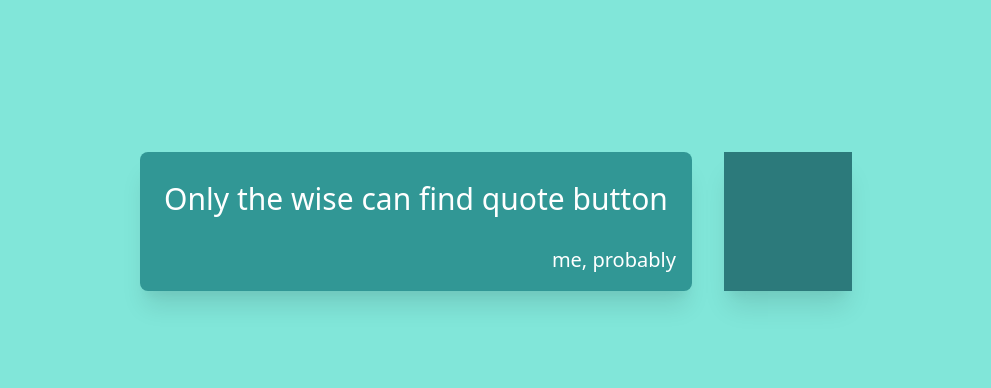
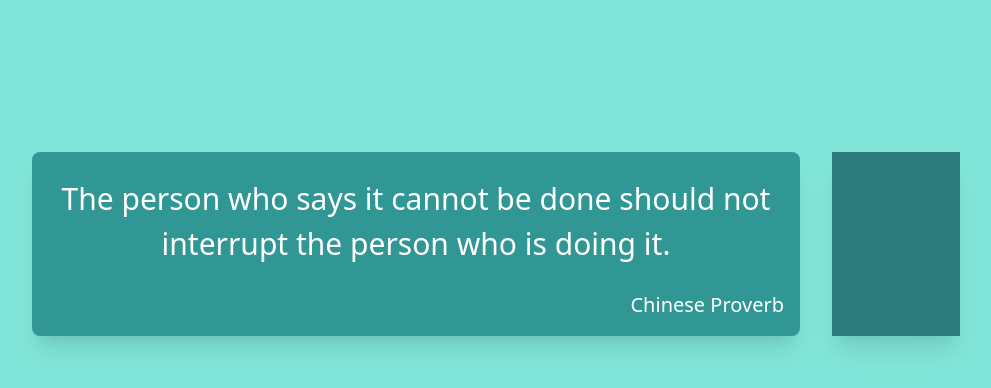
Before and after one commit to rmargve/random-quote-generator, a Gatsby site: page / in a window 1280 px wide. Shown: the whole page, without its empty margins (144-1135 px from the left). Built offline with nearby package versions, Linux system fonts and the light colour scheme; Gatsby itself is replaced by a stand-in of ours.

Commit message:
added bounce animation and serve random quote without initial click

```diff
--- a/src/components/randomQuoteGenerator.js
+++ b/src/components/randomQuoteGenerator.js
@@ -21,14 +21,14 @@ export default () => {
   `)
 
   const quotes = data.allDataJson.edges[0].node.quotes
-  const [randomQuote, setRandomQuote] = useState({
-    quote: "Only the wise can find quote button",
-    author: "me, probably",
+  const [randomQuote, setRandomQuote] = useState(() => {
+    const initialQuote = quotes[Math.floor(Math.random() * quotes.length)]
+    return initialQuote
   })
 
   return (
     <div className="flex justify-center mt-32">
-      <div className="bg-teal-600  max-w-3xl flex-initial rounded-lg shadow-xl text-white">
+      <div className="bg-teal-600  max-w-3xl flex-initial rounded-lg shadow-xl text-white bounce">
         <p className="text-center text-3xl m-6 font-normal">
           {randomQuote ? randomQuote.quote : ""}
         </p>
--- a/src/styles/style.css
+++ b/src/styles/style.css
@@ -3,3 +3,18 @@
 @tailwind components;
 
 @tailwind utilities;
+
+@keyframes bounceIn {
+  0% {
+    transform: scale(0.1);
+    opacity: 0;
+  }
+  100% {
+    transform: scale(1);
+    opacity: 1;
+  }
+}
+
+.bounce {
+  animation: bounceIn 1s;
+}
```
